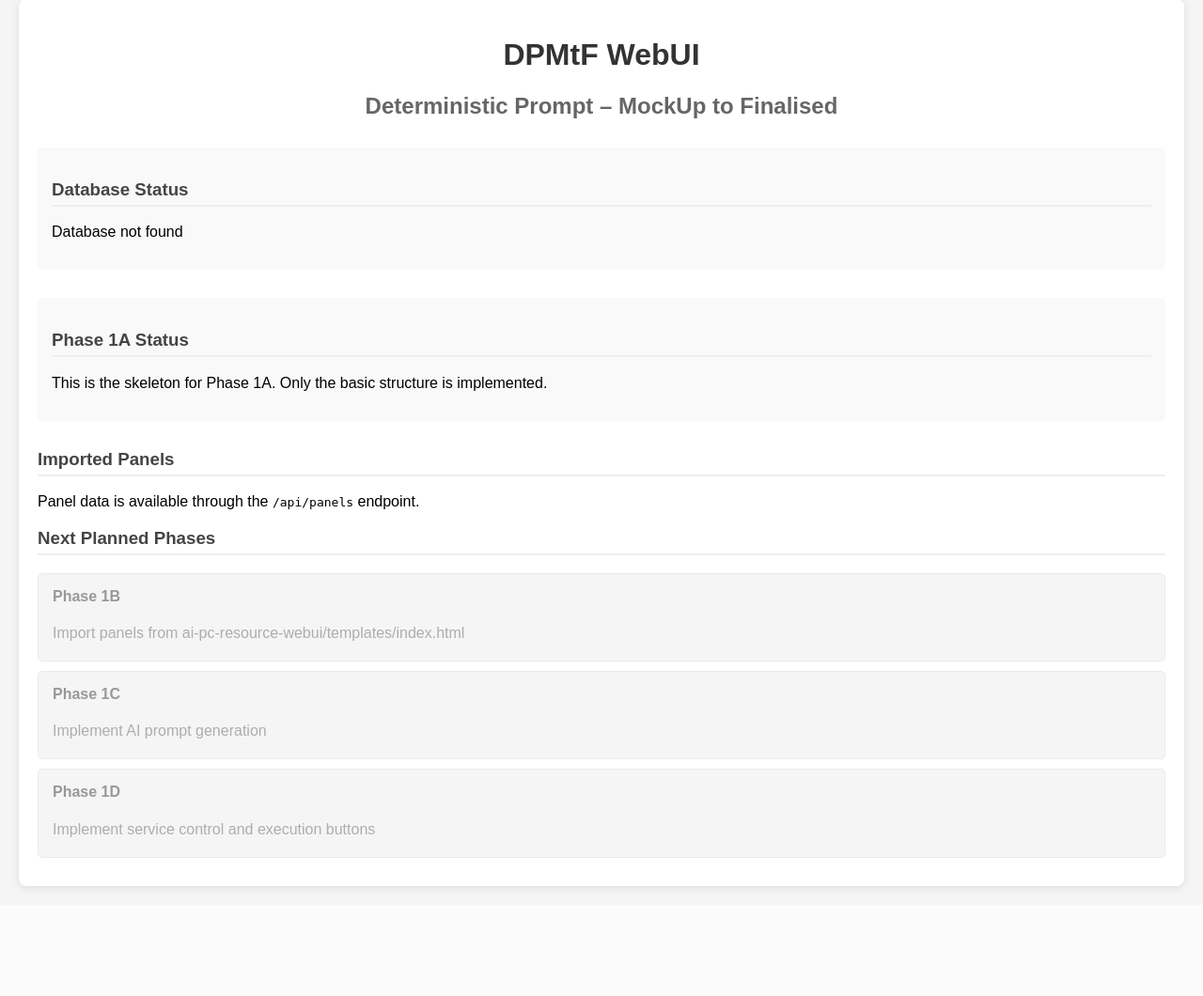
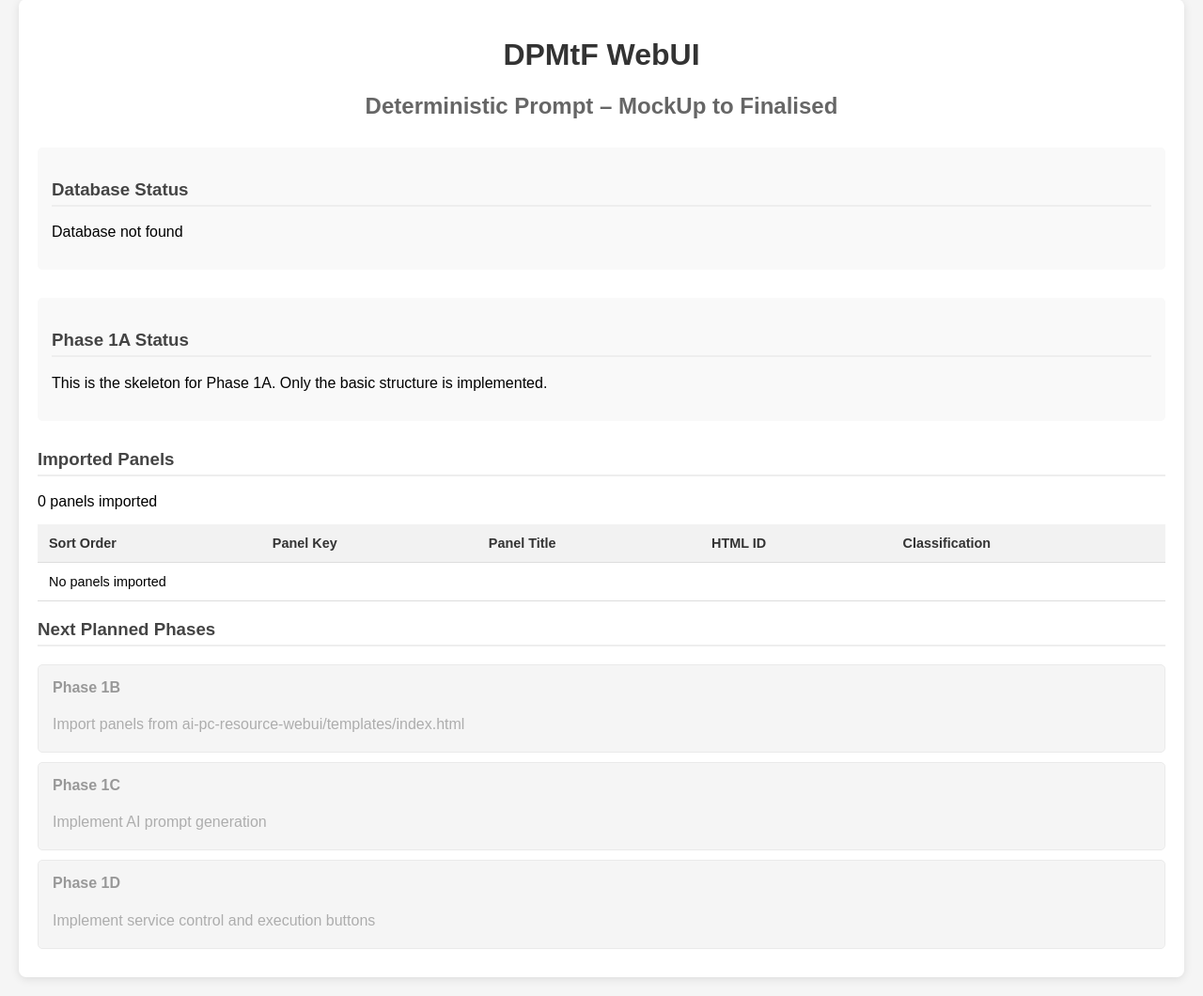
Before and after one commit to svend-blip/DPMtF-WebUI, a FastAPI app: page / in a window 1280 px wide. Shown: the part 21-1081 px from the top of the page at 94% size. Before the commit the page ends 969 px from the top, so only its background shows below. Run offline with FastAPI, Linux system fonts and the light colour scheme; data that the repository does not hold is empty.

Commit message:
Show imported panels in read-only frontend table

```diff
--- a/static/style.css
+++ b/static/style.css
@@ -60,3 +60,40 @@ h3 {
     margin: 5px 0;
     color: #777;
 }
+
+.panel-table {
+    width: 100%;
+    border-collapse: collapse;
+    margin-top: 15px;
+    font-size: 0.9em;
+}
+
+.panel-table th,
+.panel-table td {
+    padding: 12px;
+    text-align: left;
+    border-bottom: 1px solid #ddd;
+}
+
+.panel-table th {
+    background-color: #f2f2f2;
+    font-weight: bold;
+    color: #333;
+}
+
+.panel-table tr:hover {
+    background-color: #f5f5f5;
+}
+
+.panel-table tr:nth-child(even) {
+    background-color: #fafafa;
+}
+
+.error-message {
+    color: #d32f2f;
+    background-color: #ffebee;
+    padding: 10px;
+    border-radius: 4px;
+    margin-top: 10px;
+    border: 1px solid #ffcdd2;
+}
--- a/templates/index.html
+++ b/templates/index.html
@@ -23,7 +23,24 @@
 
         <div class="imported-panels-section">
             <h3>Imported Panels</h3>
-            <p>Panel data is available through the <code>/api/panels</code> endpoint.</p>
+            <div id="panels-count">Loading panel data...</div>
+            <div id="panels-error" class="error-message" style="display: none;"></div>
+            <div id="panels-table-container">
+                <table id="panels-table" class="panel-table">
+                    <thead>
+                        <tr>
+                            <th>Sort Order</th>
+                            <th>Panel Key</th>
+                            <th>Panel Title</th>
+                            <th>HTML ID</th>
+                            <th>Classification</th>
+                        </tr>
+                    </thead>
+                    <tbody id="panels-table-body">
+                        <!-- Panel rows will be inserted here by JavaScript -->
+                    </tbody>
+                </table>
+            </div>
         </div>
 
         <div class="planned-phases">
@@ -55,6 +72,62 @@
                 console.error('Error checking database:', error);
                 document.getElementById('database-status').textContent = 'Error checking database';
             });
+
+        // Fetch and display panels
+        function loadPanels() {
+            const tableBody = document.getElementById('panels-table-body');
+            const countElement = document.getElementById('panels-count');
+            const errorElement = document.getElementById('panels-error');
+
+            // Show loading message
+            tableBody.innerHTML = '<tr><td colspan="5">Loading panels...</td></tr>';
+            countElement.textContent = 'Loading panel data...';
+            errorElement.style.display = 'none';
+
+            fetch('/api/panels')
+                .then(response => {
+                    if (!response.ok) {
+                        throw new Error('Network response was not ok');
+                    }
+                    return response.json();
+                })
+                .then(data => {
+                    // Clear loading message
+                    tableBody.innerHTML = '';
+
+                    if (!data.panels || data.panels.length === 0) {
+                        tableBody.innerHTML = '<tr><td colspan="5">No panels imported</td></tr>';
+                        countElement.textContent = '0 panels imported';
+                        return;
+                    }
+
+                    // Display panel count
+                    countElement.textContent = `${data.panels.length} panel(s) imported`;
+
+                    // Populate table rows
+                    data.panels.forEach(panel => {
+                        const row = document.createElement('tr');
+                        row.innerHTML = `
+                            <td>${panel.sort_order}</td>
+                            <td>${panel.panel_key}</td>
+                            <td>${panel.panel_title}</td>
+                            <td>${panel.html_id || ''}</td>
+                            <td>${panel.classification}</td>
+                        `;
+                        tableBody.appendChild(row);
+                    });
+                })
+                .catch(error => {
+                    console.error('Error fetching panels:', error);
+                    errorElement.textContent = 'Error loading panels: ' + error.message;
+                    errorElement.style.display = 'block';
+                    tableBody.innerHTML = '<tr><td colspan="5">Failed to load panels</td></tr>';
+                    countElement.textContent = 'Error loading panels';
+                });
+        }
+
+        // Load panels when page loads
+        loadPanels();
     </script>
 </body>
 </html>
```
